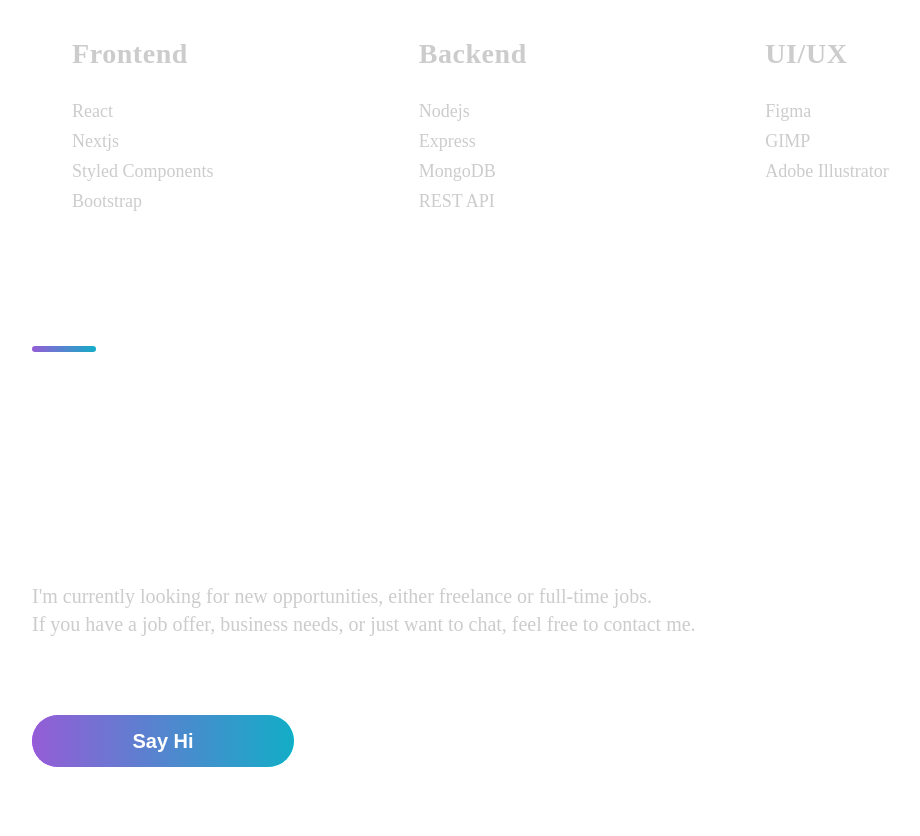
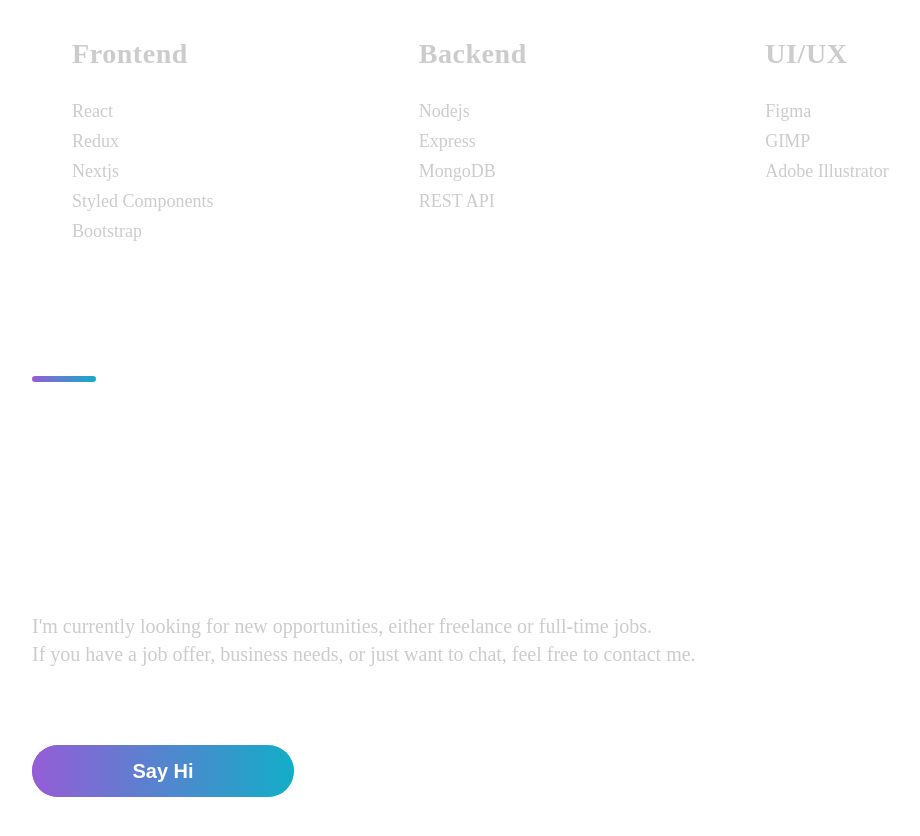
Before and after one commit to achdiathadit/achdiathadit-homepage1.0, a Next.js app: page / in a window 1280 px wide. Shown: the part 4360-5196 px from the top of the page, without its empty margins (88-1008 px from the left). Built offline with nearby package versions, Linux system fonts and the light colour scheme.

Commit message:
Update Technologies.js

```diff
--- a/src/components/Technologies/Technologies.js
+++ b/src/components/Technologies/Technologies.js
@@ -30,6 +30,7 @@
 					<ListTitle>Frontend</ListTitle>
 					<ListParagraph>
 						<li>React</li>
+						<li>Redux</li>
 						<li>Nextjs</li>
 						<li>Styled Components</li>
 						<li>Bootstrap</li>
```
